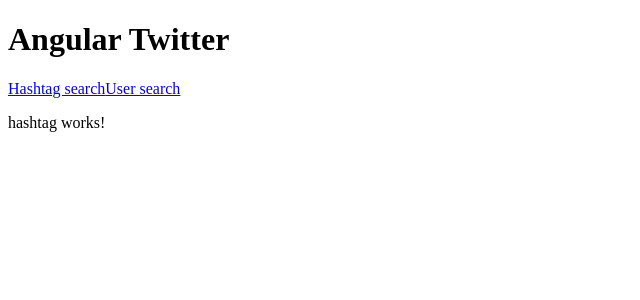
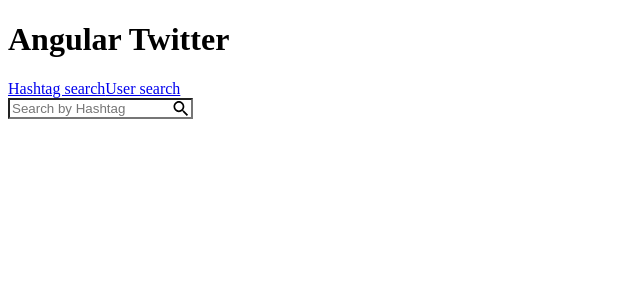
Before and after one commit to gitpash/Angular5-twitter-search, an Angular app: page /hashtag in a window 1280 px wide. Shown: the top 300 px of the page, without its empty margins (0-640 px from the left). Built offline with nearby package versions, Linux system fonts and the light colour scheme; no server answers.

Commit message:
fetch by hashtag in input

```diff
--- a/src/app/app.module.ts
+++ b/src/app/app.module.ts
@@ -6,9 +6,10 @@
 import { AppComponent } from "./app.component";
 import { HashtagComponent } from "./hashtag/hashtag.component";
 import { UserComponent } from "./user/user.component";
+import { SearchComponent } from './search/search.component';
 
 @NgModule({
-  declarations: [AppComponent, HashtagComponent, UserComponent],
+  declarations: [AppComponent, HashtagComponent, UserComponent, SearchComponent],
   imports: [BrowserModule, AppRoutingModule, HttpClientModule],
   providers: [],
   bootstrap: [AppComponent]
--- a/src/app/hashtag/hashtag.component.html
+++ b/src/app/hashtag/hashtag.component.html
@@ -1,3 +1 @@
-<p>
-  hashtag works!
-</p>
+<app-search label="Hashtag"></app-search>
--- a/src/app/hashtag/hashtag.component.ts
+++ b/src/app/hashtag/hashtag.component.ts
@@ -8,15 +8,8 @@
 })
 export class HashtagComponent implements OnInit {
   allTweets = [];
+
   constructor(private tweetsService: TweetsService) {}
 
-  ngOnInit() {
-    this.getTweets();
-  }
-  getTweets(): void {
-    this.tweetsService.getTweets().subscribe(tweets => {
-      this.allTweets = tweets;
-      console.log("allTweets", this.allTweets);
-    });
-  }
+  ngOnInit() {}
 }
--- /dev/null
+++ b/src/app/search/search.component.html
@@ -0,0 +1,8 @@
+<label for="search">{{ title }}</label>
+<input
+  #search
+  id="search"
+  class="input-search"
+  placeholder="Search by Hashtag"
+  (keyup)="onInput($event)"
+/>
--- /dev/null
+++ b/src/app/search/search.component.scss
@@ -0,0 +1,6 @@
+.input-search {
+  background-image: url("../../svg/baseline-search-24px.svg");
+  background-repeat: no-repeat;
+  background-position: center right;
+  background-size: 1.5em;
+}
--- /dev/null
+++ b/src/app/search/search.component.ts
@@ -0,0 +1,27 @@
+import { Component, OnInit, EventEmitter } from "@angular/core";
+import { TweetsService } from "../tweets.service";
+
+@Component({
+  selector: "app-search",
+  templateUrl: "./search.component.html",
+  styleUrls: ["./search.component.scss"]
+})
+export class SearchComponent implements OnInit {
+  constructor(private tweetsService: TweetsService) {}
+
+  ngOnInit() {}
+
+  onInput(event: any): void {
+    console.log(event.target.value);
+
+    this.tweetsService.getTweetsByHashtag(event.target.value).subscribe(
+      res => {
+        console.log("res", res);
+      },
+      error => {
+        console.log("fetch tweets error", error);
+        // this.tweetStore$.next([]);
+      }
+    );
+  }
+}
--- a/src/app/tweets.service.ts
+++ b/src/app/tweets.service.ts
@@ -1,6 +1,21 @@
 import { Injectable } from "@angular/core";
 import { HttpClient } from "@angular/common/http";
 import { Observable } from "rxjs";
+
+// TODO: move to interfaces
+export interface Tweet {
+  account: {
+    fullname: string;
+    href: string;
+    id: number;
+  };
+  date: string;
+  hashtags: string[];
+  likes: number;
+  replies: number;
+  retweets: number;
+  text: string;
+}
 
 @Injectable({
   providedIn: "root"
@@ -9,10 +24,10 @@
   baseURL: string = "https://am-twitter-scrape.herokuapp.com";
 
   constructor(private http: HttpClient) {}
-  /** GET all tweets from the server */
-  getTweets(): Observable<any> {
+  /** GET all tweets by hashtag*/
+  getTweetsByHashtag(query: string): Observable<Tweet[]> {
     return this.http.get<any>(
-      `${this.baseURL}/hashtags/Python?pages_limit=3&wait=0`
+      `${this.baseURL}/hashtags/${query}Python?pages_limit=3&wait=0`
     );
   }
 }
```
Also changed, not shown: src/svg/baseline-search-24px.svg (added), 1 other file (tests, documents, lock files or other folders).
